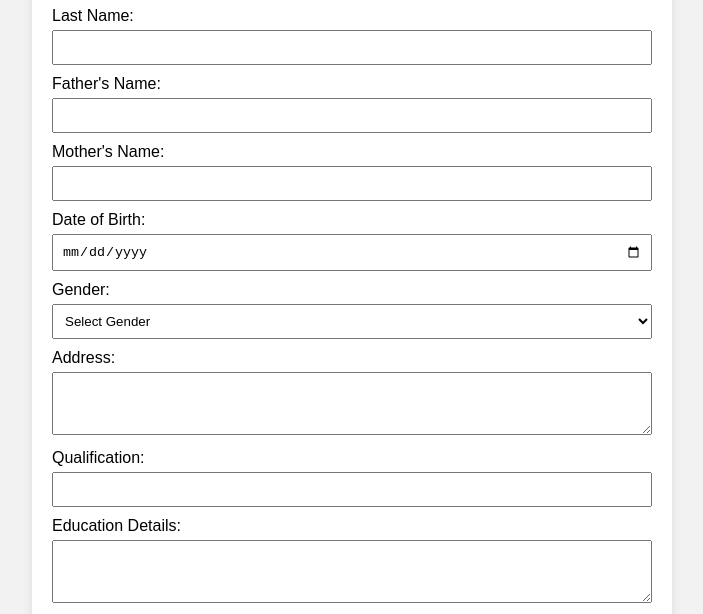
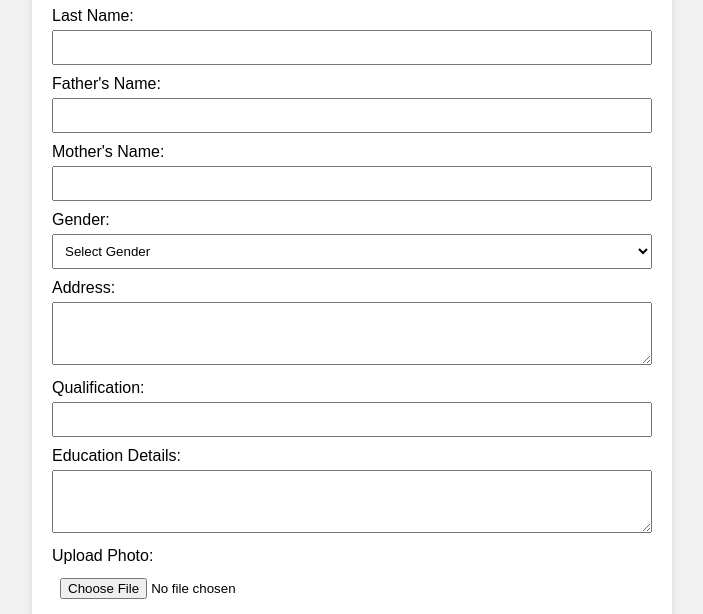
Before and after one commit to dheeraj2918/experiment3, a plain HTML site: page index.html in a window 1280 px wide. Shown: the part 177-791 px from the top of the page, without its empty margins (288-991 px from the left). Drawn offline with Linux system fonts and the light colour scheme.

Commit message:
Update index.html

```diff
--- a/index.html
+++ b/index.html
@@ -22,8 +22,6 @@
     <label>Mother's Name:</label>
     <input type="text" name="motherName" required>
 
-    <label>Date of Birth:</label>
-    <input type="date" name="dob" required>
 
     <label>Gender:</label>
     <select name="gender" required>
```
